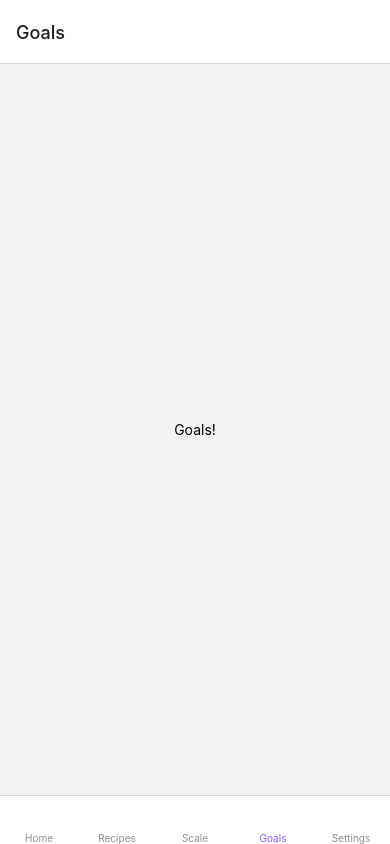
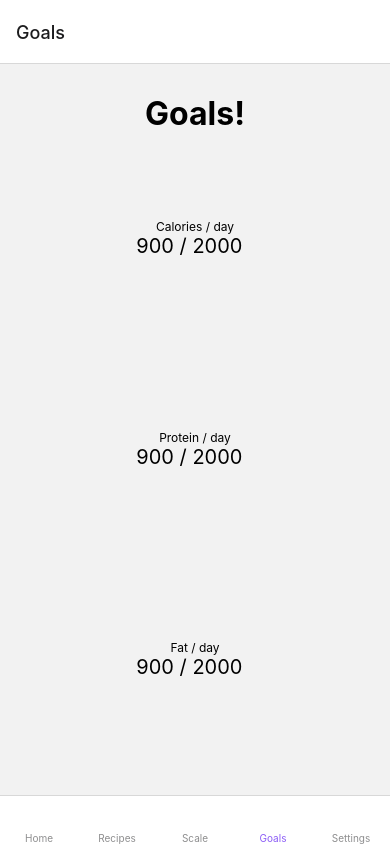
Before and after one commit to INFO4290S10-TeamOne/nutrio-app, a React Native app: screen /Goals in a window 390 px wide. Built offline with nearby package versions, Linux system fonts and the light colour scheme; some icons are missing.

Commit message:
simple layout(buttons do nothing yet)

```diff
--- a/screens/GoalsScreen.tsx
+++ b/screens/GoalsScreen.tsx
@@ -1,11 +1,57 @@
-import { View, Text } from 'react-native';
+import { StyleSheet, View, Text } from 'react-native';
+import { useState } from 'react';
+import { counter } from '@fortawesome/fontawesome-svg-core';
 
 const GoalsScreen = () => {
+  const[calGoal,setCal] = useState('2000')
+  const[proGoal,setPro] = useState('2000')
+  const[fatGoal,setFat] = useState('2000')
+  const[calCurr,setCCal] = useState('900')
+  const[proCurr,setCPro] = useState('900')
+  const[fatCurr,setCfat] = useState('900')
+
   return (
-    <View style={{ flex: 1, justifyContent: 'center', alignItems: 'center' }}>
-      <Text>Goals!</Text>
+    <View style={styles.Header}>
+      <Text style={styles.Headfont}>Goals!</Text>
+      <View style={styles.Body}>
+        <Text style={styles.bodytext}> Calories / day </Text>
+        <Text style={styles.counter}> {calCurr} / {calGoal}   </Text>
     </View>
+    <View style={styles.Body}>
+    <Text  style={styles.bodytext} > Protein / day </Text>
+        <Text style={styles.counter}> {proCurr} / {proGoal}   </Text>
+    </View>
+    <View style={styles.Body}>
+    <Text style={styles.bodytext}> Fat / day </Text>
+        <Text style={styles.counter}> {fatCurr} / {fatGoal}   </Text>
+    </View>
+    </View>
+
+
   );
 };
 
+const styles = StyleSheet.create({
+  Header: {
+    margin: 30,
+    flex: 1,
+    justifyContent: 'center',
+    alignItems: 'center',
+  },
+  Headfont:{
+    fontWeight: 'bold',
+    fontSize: 32,
+  },
+  Body:{
+      flex: 2,
+      justifyContent: 'center',
+      alignItems: 'center',
+  },
+  bodytext:{
+    fontSize: 12,
+  },
+  counter:{
+    fontSize: 20,
+  },
+})
 export default GoalsScreen;
```
